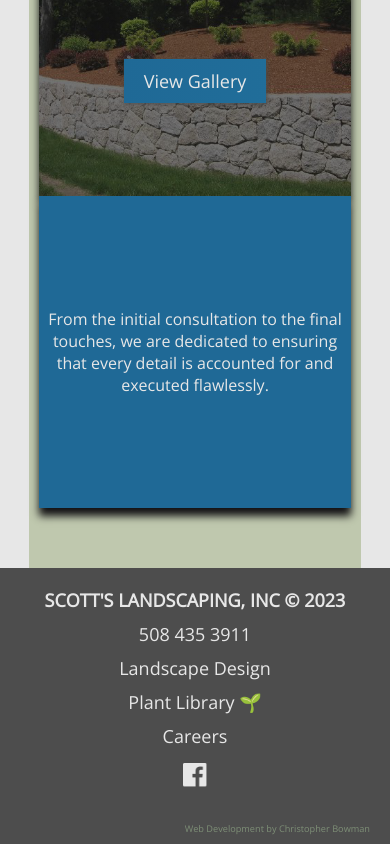
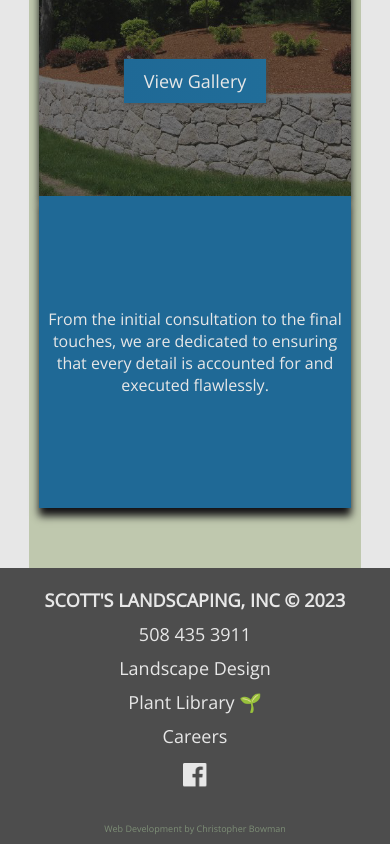
Before and after one commit to cbowman422/scottslandscaping, a React (Create React App) app: page / in a window 390 px wide. Shown: the part 3164-4008 px from the top of the page. Built offline with nearby package versions, Linux system fonts and the light colour scheme.

Commit message:
centered portolio link for mobile

```diff
--- a/src/css/Footer.css
+++ b/src/css/Footer.css
@@ -77,10 +77,8 @@
  }
 
  .footer-portfolio{
-  font-size: 9.2px;
+  font-size: 9px;
   color:var(--gray-highlight);
-  margin-left: auto;
-  margin-right: 20px;
  }
 
  .footer-portfolio-link{
@@ -92,6 +90,11 @@
 
 @media all and (min-width: 1000px){
 
+
+.footer-portfolio{
+  margin-left: auto;
+  margin-right: 20px;
+}
 
 .footerContainer{
   flex-direction: row;
```
